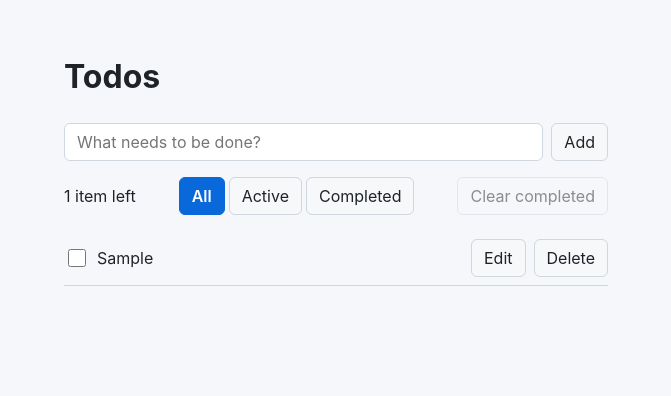
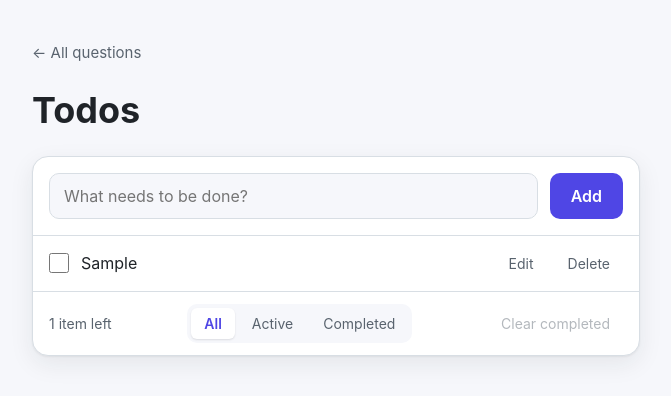
Before and after one commit to aryan-edstem/fe-interview-prep-1, a React (Vite) app: page /q1-todo in a window 1280 px wide. Both pictures are taken after typing "Sample" into the empty fields and a click on the button "Add". Shown: the top 396 px of the page, without its empty margins (304-975 px from the left). Built offline with nearby package versions, Linux system fonts and the light colour scheme.

Commit message:
Restyle todo page as a card with segmented filters

```diff
--- a/src/index.css
+++ b/src/index.css
@@ -7,6 +7,7 @@
   --color-primary: #4f46e5;
   --color-primary-hover: #4338ca;
   --color-primary-soft: #eef2ff;
+  --color-on-primary: #ffffff;
   --color-danger: #cf222e;
   --color-danger-soft: #ffebe9;
   --radius-sm: 6px;
@@ -38,6 +39,7 @@
     --color-primary: #818cf8;
     --color-primary-hover: #a5b4fc;
     --color-primary-soft: #1e1b4b;
+    --color-on-primary: #0d1117;
     --color-danger: #f85149;
     --color-danger-soft: #3d1416;
     --shadow-card: 0 1px 2px rgb(0 0 0 / 40%), 0 8px 24px rgb(0 0 0 / 35%);
--- a/src/pages/TodoPage/TodoPage.css
+++ b/src/pages/TodoPage/TodoPage.css
@@ -1,43 +1,102 @@
 .todo-page {
-  max-width: 36rem;
+  max-width: 40rem;
   margin: 0 auto;
-  padding: 2rem 1rem;
-}
-
-.todo-page button,
-.todo-page input:not([type='checkbox']) {
-  padding: 0.375rem 0.75rem;
-  font: inherit;
-  border: 1px solid #d0d7de;
-  border-radius: 6px;
+  padding: 2.5rem 1rem 4rem;
 }
 
 .todo-page button {
-  background: #f6f8fa;
+  padding: 0.375rem 0.75rem;
+  background: transparent;
+  border: 1px solid transparent;
+  border-radius: var(--radius-sm);
   cursor: pointer;
+  transition:
+    background-color 120ms ease,
+    color 120ms ease,
+    border-color 120ms ease;
 }
 
 .todo-page button:disabled {
   cursor: not-allowed;
-  opacity: 0.5;
+  opacity: 0.45;
 }
 
-.todo-page input[type='checkbox'] {
-  width: 1.125rem;
-  height: 1.125rem;
+.todo-page__back {
+  display: inline-block;
+  margin-bottom: 1.5rem;
+  font-size: 0.9375rem;
+  color: var(--color-muted);
+  text-decoration: none;
+  border-radius: var(--radius-sm);
 }
+
+.todo-page__back:hover {
+  color: var(--color-primary);
+}
+
+.todo-page__header {
+  margin-bottom: 1.5rem;
+}
+
+.todo-page__title {
+  margin: 0;
+  font-size: 2.25rem;
+  line-height: 1.2;
+}
+
+.todo-card {
+  overflow: hidden;
+  background: var(--color-surface);
+  border: 1px solid var(--color-border);
+  border-radius: var(--radius-lg);
+  box-shadow: var(--shadow-card);
+}
+
+.todo-card__empty {
+  margin: 0;
+  padding: 2.5rem 1.5rem;
+  color: var(--color-muted);
+  text-align: center;
+}
+
+/* Form */
 
 .todo-form {
   display: flex;
-  gap: 0.5rem;
+  gap: 0.75rem;
+  padding: 1rem;
+  border-bottom: 1px solid var(--color-border);
 }
 
 .todo-form__input {
   flex: 1;
+  min-width: 0;
+  padding: 0.625rem 0.875rem;
+  background: var(--color-bg);
+  border: 1px solid var(--color-border);
+  border-radius: var(--radius-md);
 }
 
+.todo-form__input:focus-visible {
+  border-color: var(--color-primary);
+}
+
+.todo-page .todo-form button {
+  padding: 0.625rem 1.25rem;
+  font-weight: 600;
+  color: var(--color-on-primary);
+  background: var(--color-primary);
+  border-radius: var(--radius-md);
+}
+
+.todo-page .todo-form button:hover {
+  background: var(--color-primary-hover);
+}
+
+/* List */
+
 .todo-list {
-  margin: 1rem 0 0;
+  margin: 0;
   padding: 0;
   list-style: none;
 }
@@ -46,15 +105,56 @@
   display: flex;
   align-items: center;
   gap: 0.5rem;
-  padding: 0.5rem 0;
-  border-bottom: 1px solid #d0d7de;
+  min-height: 3.5rem;
+  padding: 0.5rem 1rem;
+  border-bottom: 1px solid var(--color-border);
+}
+
+.todo-item:hover {
+  background: var(--color-bg);
 }
 
 .todo-item__label {
   display: flex;
   flex: 1;
   align-items: center;
-  gap: 0.5rem;
+  gap: 0.75rem;
+  min-width: 0;
+  cursor: pointer;
+}
+
+.todo-item__label input {
+  flex-shrink: 0;
+  width: 1.25rem;
+  height: 1.25rem;
+  margin: 0;
+  accent-color: var(--color-primary);
+  cursor: pointer;
+}
+
+.todo-item__title {
+  overflow-wrap: anywhere;
+  transition: color 120ms ease;
+}
+
+.todo-item--completed .todo-item__title {
+  color: var(--color-muted);
+  text-decoration: line-through;
+}
+
+.todo-page .todo-item button {
+  font-size: 0.875rem;
+  color: var(--color-muted);
+}
+
+.todo-page .todo-item button:hover {
+  color: var(--color-primary);
+  background: var(--color-primary-soft);
+}
+
+.todo-page .todo-item button:last-child:hover {
+  color: var(--color-danger);
+  background: var(--color-danger-soft);
 }
 
 .todo-item__edit {
@@ -64,20 +164,23 @@
 
 .todo-item__input {
   flex: 1;
+  padding: 0.5rem 0.75rem;
+  border: 1px solid var(--color-primary);
+  border-radius: var(--radius-sm);
+  background: var(--color-surface);
 }
 
-.todo-item--completed .todo-item__title {
-  color: #59636e;
-  text-decoration: line-through;
-}
+/* Footer */
 
 .todo-footer {
   display: flex;
   flex-wrap: wrap;
   align-items: center;
   justify-content: space-between;
-  gap: 0.5rem;
-  margin-top: 1rem;
+  gap: 0.75rem;
+  padding: 0.75rem 1rem;
+  font-size: 0.875rem;
+  color: var(--color-muted);
 }
 
 .todo-footer__count {
@@ -87,15 +190,51 @@
 .todo-filters {
   display: flex;
   gap: 0.25rem;
+  padding: 0.25rem;
+  background: var(--color-bg);
+  border-radius: var(--radius-md);
+}
+
+.todo-page .todo-filters__button {
+  padding: 0.25rem 0.75rem;
+  color: var(--color-muted);
+}
+
+.todo-page .todo-filters__button:hover {
+  color: var(--color-text);
 }
 
 .todo-page .todo-filters__button[aria-pressed='true'] {
   font-weight: 600;
-  color: #ffffff;
-  background: #0969da;
-  border-color: #0969da;
+  color: var(--color-primary);
+  background: var(--color-surface);
+  box-shadow: 0 1px 2px rgb(31 35 40 / 12%);
 }
 
-.todo-page__empty {
-  color: #59636e;
+.todo-page .todo-footer__clear {
+  color: var(--color-muted);
 }
+
+.todo-page .todo-footer__clear:not(:disabled):hover {
+  color: var(--color-danger);
+  background: var(--color-danger-soft);
+}
+
+@media (max-width: 30rem) {
+  .todo-footer {
+    justify-content: center;
+  }
+
+  .todo-filters {
+    order: -1;
+    width: 100%;
+    justify-content: center;
+  }
+}
+
+@media (prefers-reduced-motion: reduce) {
+  .todo-page button,
+  .todo-item__title {
+    transition: none;
+  }
+}
--- a/src/pages/TodoPage/TodoPage.tsx
+++ b/src/pages/TodoPage/TodoPage.tsx
@@ -1,4 +1,5 @@
 import { useRef } from 'react'
+import { Link } from 'react-router'
 import { useLocalStorageState } from '@/hooks/useLocalStorageState'
 import { TodoFilters } from '@/pages/TodoPage/TodoFilters'
 import { TodoForm } from '@/pages/TodoPage/TodoForm'
@@ -36,7 +37,13 @@ export default function TodoPage() {
 
   return (
     <main className="todo-page">
-      <h1>Todos</h1>
+      <Link to="/" className="todo-page__back">
+        ← All questions
+      </Link>
+      <header className="todo-page__header">
+        <h1 className="todo-page__title">Todos</h1>
+      </header>
+      <div className="todo-card">
         <TodoForm
           ref={newTodoRef}
           onAdd={(title) => {
@@ -44,26 +51,11 @@ export default function TodoPage() {
           }}
         />
         {todos.length === 0 ? (
-        <p className="todo-page__empty">Nothing to do yet. Add your first todo above.</p>
+          <p className="todo-card__empty">Nothing to do yet. Add your first todo above.</p>
         ) : (
           <>
-          <footer className="todo-footer">
-            <p className="todo-footer__count" aria-live="polite">
-              {activeCount} {activeCount === 1 ? 'item' : 'items'} left
-            </p>
-            <TodoFilters value={filter} onChange={setFilter} />
-            <button
-              type="button"
-              disabled={!hasCompleted}
-              onClick={() => {
-                removeTodos(clearCompleted)
-              }}
-            >
-              Clear completed
-            </button>
-          </footer>
             {visibleTodos.length === 0 ? (
-            <p className="todo-page__empty">No {filter} todos.</p>
+              <p className="todo-card__empty">No {filter} todos.</p>
             ) : (
               <ul className="todo-list" aria-label="Todos">
                 {visibleTodos.map((todo) => (
@@ -83,8 +75,25 @@ export default function TodoPage() {
                 ))}
               </ul>
             )}
+            <footer className="todo-footer">
+              <p className="todo-footer__count" aria-live="polite">
+                {activeCount} {activeCount === 1 ? 'item' : 'items'} left
+              </p>
+              <TodoFilters value={filter} onChange={setFilter} />
+              <button
+                type="button"
+                className="todo-footer__clear"
+                disabled={!hasCompleted}
+                onClick={() => {
+                  removeTodos(clearCompleted)
+                }}
+              >
+                Clear completed
+              </button>
+            </footer>
           </>
         )}
+      </div>
     </main>
   )
 }
```
Also changed, not shown: 1 other file (tests, documents, lock files or other folders). Lines whose indentation alone changed are shown as unchanged.
